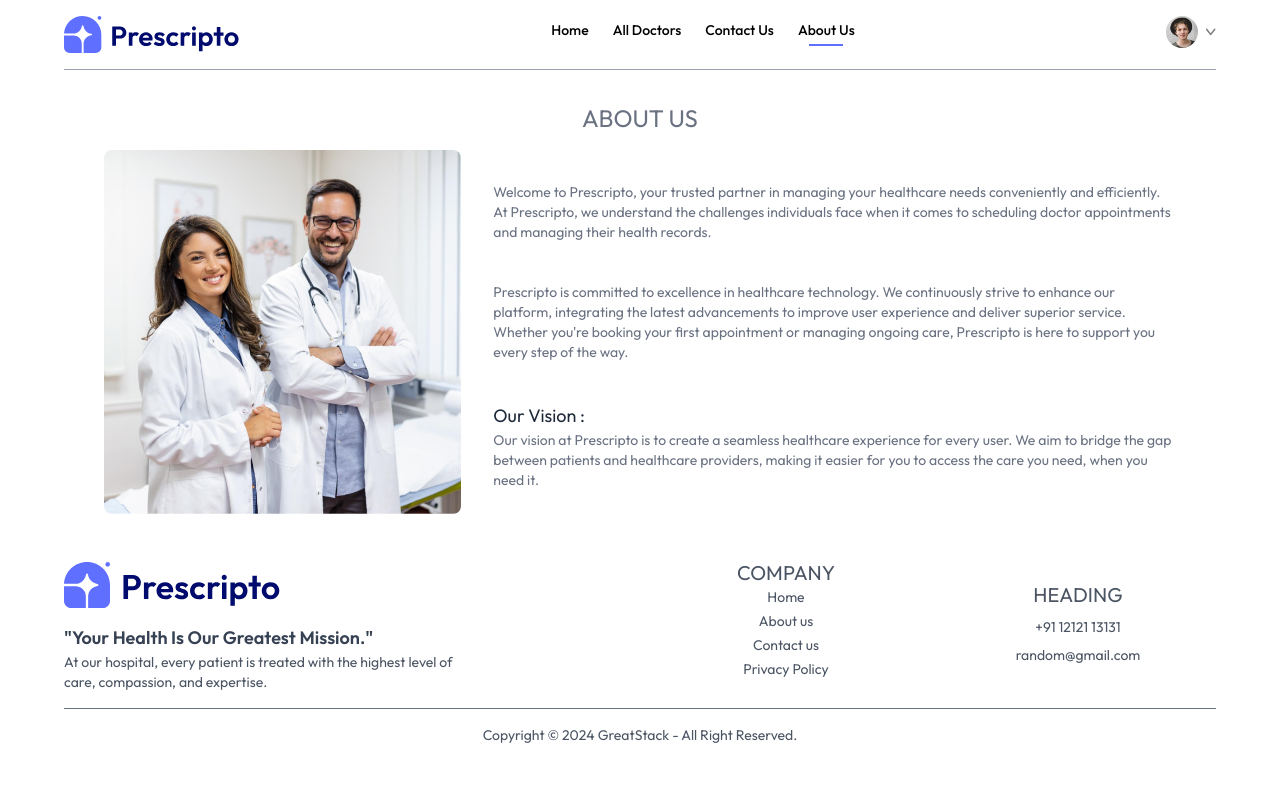
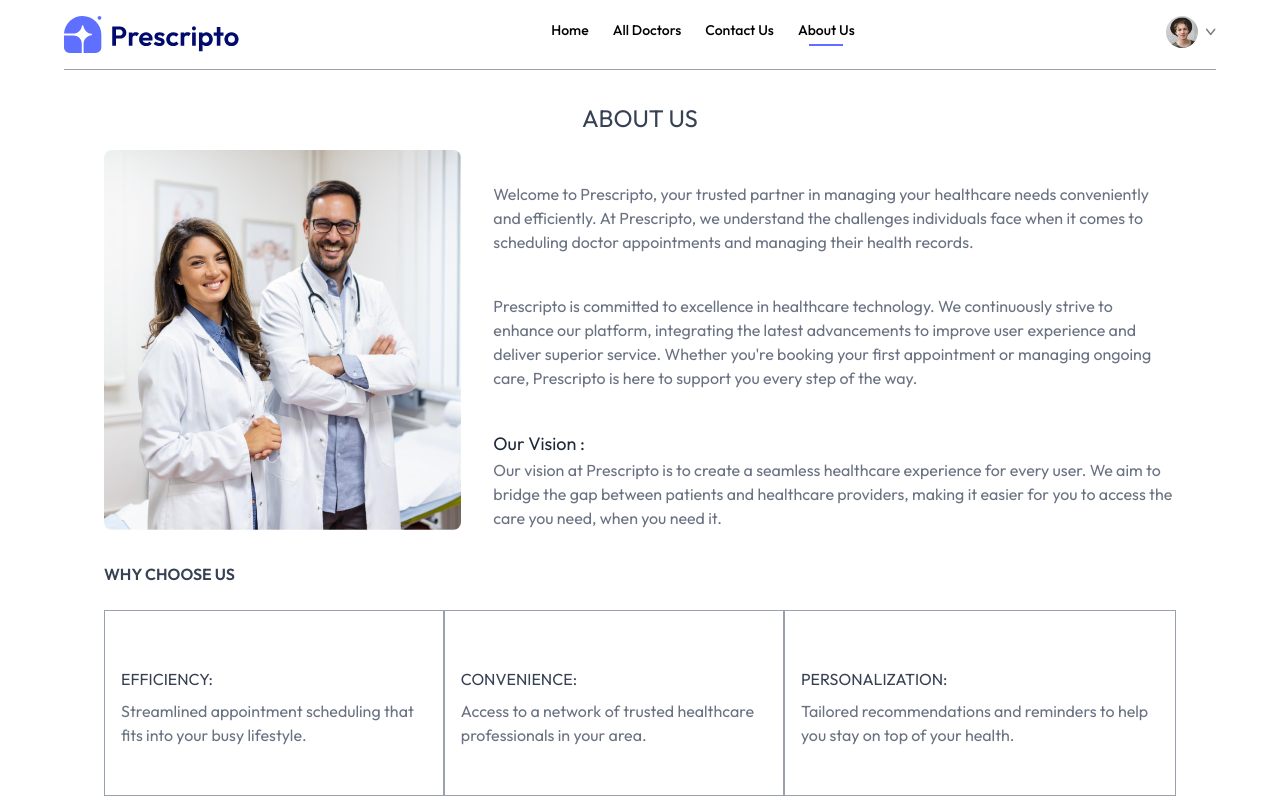
Before and after one commit to keyurpathar/GREEN_LIFE_FRONT_END, a React (Vite) app: page /about in a window 1280 px wide. Shown: the top 800 px of the page. Built offline with nearby package versions, Linux system fonts and the light colour scheme.

Commit message:
about us done

```diff
--- a/src/pages/About.jsx
+++ b/src/pages/About.jsx
@@ -6,7 +6,7 @@
     <div className='my-8 px-2 lg:px-10'>
 
       <div>
-        <p className='text-center uppercase my-4 text-gray-500 text-2xl'>about us</p>
+        <p className='text-center uppercase my-4 text-gray-700 text-2xl'>about us</p>
 
         <div className='flex flex-col gap-4 lg:flex-row md:gap-8'>
 
@@ -16,7 +16,7 @@
           className='rounded-lg w-full lg:w-1/3'
           />
 
-          <div className='flex flex-col gap-3 lg:gap-8 xl:gap-10 xl:mt-8 text-gray-500 text-sm'>
+          <div className='flex flex-col gap-3 lg:gap-8 xl:gap-10 xl:mt-8 text-gray-500 text-base'>
 
             <p>Welcome to Prescripto, your trusted partner in managing your healthcare needs conveniently and efficiently. At Prescripto, we understand the challenges individuals face when it comes to scheduling doctor appointments and managing their health records.</p>
 
@@ -34,6 +34,31 @@
 
         </div>
 
+        <div className='my-8 flex flex-col gap-6'>
+
+          <p className='uppercase text-gray-700 font-semibold'>why choose us</p>
+
+          <div className='flex flex-col md:flex-row'>
+
+            <div className='border border-gray-400 px-4 py-12' >
+              <p className='my-2 uppercase text-gray-700'>Efficiency:</p>
+              <p className='text-gray-500'>Streamlined appointment scheduling that fits into your busy lifestyle.</p>
+            </div>
+
+            <div className='border border-gray-400 px-4 py-12'>
+              <p className='my-2 uppercase text-gray-700'>Convenience:</p>
+              <p className='text-gray-500'>Access to a network of trusted healthcare professionals in your area.</p>
+            </div>
+
+            <div className='border border-gray-400 px-4 py-12'>
+              <p className='my-2 uppercase text-gray-700'>Personalization:</p>
+              <p className='text-gray-500'>Tailored recommendations and reminders to help you stay on top of your health.</p>
+            </div>
+
+          </div>
+
+        </div>
+
       </div>
 
     </div>
```
